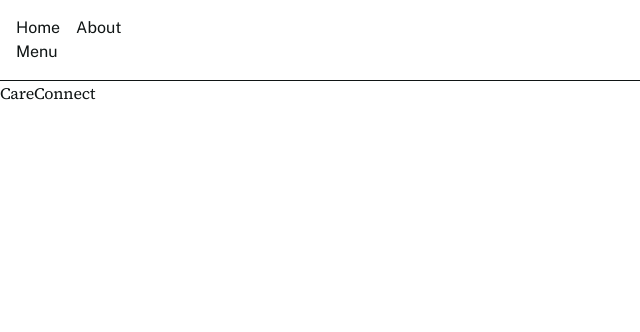
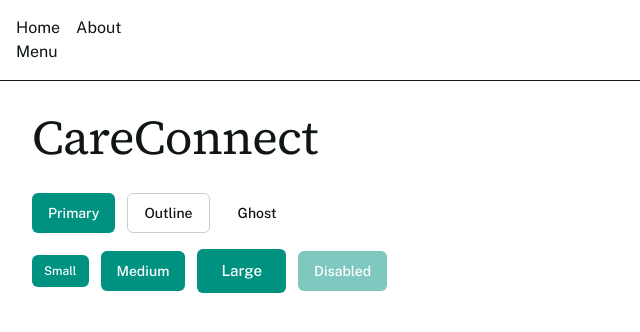
Before and after one commit to NalakaBandara/careconnect-web, a Next.js app: page / in a window 1280 px wide. Shown: the top 332 px of the page, without its empty margins (0-640 px from the left). Built offline with nearby package versions, Linux system fonts and the light colour scheme.

Commit message:
feat(ui): add Button and Input components

```diff
--- a/package.json
+++ b/package.json
@@ -9,9 +9,11 @@
     "lint": "eslint"
   },
   "dependencies": {
+    "jose": "^6.2.12",
     "next": "16.3.4",
     "react": "19.2.8",
-    "react-dom": "19.2.8"
+    "react-dom": "19.2.8",
+    "zod": "^4.6.2"
   },
   "devDependencies": {
     "@tailwindcss/postcss": "^4",
--- a/src/app/page.tsx
+++ b/src/app/page.tsx
@@ -1,7 +1,22 @@
+import Button from "@/components/Button";
+
 export default function Home() {
   return (
-    <main>
-      <h1>CareConnect</h1>
+    <main className="p-8">
+      <h1 className="text-5xl">CareConnect</h1>
+
+      <div className="mt-8 flex flex-wrap items-center gap-3">
+        <Button>Primary</Button>
+        <Button variant="outline">Outline</Button>
+        <Button variant="ghost">Ghost</Button>
+      </div>
+
+      <div className="mt-4 flex flex-wrap items-center gap-3">
+        <Button size="sm">Small</Button>
+        <Button size="md">Medium</Button>
+        <Button size="lg">Large</Button>
+        <Button disabled>Disabled</Button>
+      </div>
     </main>
   );
 }
--- /dev/null
+++ b/src/components/Button.tsx
@@ -0,0 +1,42 @@
+import type { ComponentProps } from "react";
+
+type Variant = "primary" | "outline" | "ghost";
+type Size = "sm" | "md" | "lg";
+
+type ButtonProps = ComponentProps<"button"> & {
+  variant?: Variant;
+  size?: Size;
+};
+
+// Shared by every button, whatever the variant.
+const base =
+  "inline-flex items-center justify-center gap-2 rounded-md font-medium " +
+  "transition-colors cursor-pointer " +
+  "focus-visible:outline-2 focus-visible:outline-offset-2 focus-visible:outline-primary " +
+  "disabled:pointer-events-none disabled:opacity-50";
+
+const variants: Record<Variant, string> = {
+  primary: "bg-primary text-white hover:bg-primary-hover",
+  outline: "border border-border-strong bg-background hover:bg-surface",
+  ghost: "hover:bg-surface",
+};
+
+const sizes: Record<Size, string> = {
+  sm: "h-8 px-3 text-xs",
+  md: "h-10 px-4 text-sm",
+  lg: "h-11 px-6 text-[0.95rem]",
+};
+
+export default function Button({
+  variant = "primary",
+  size = "md",
+  className = "",
+  ...props
+}: ButtonProps) {
+  return (
+    <button
+      className={`${base} ${variants[variant]} ${sizes[size]} ${className}`}
+      {...props}
+    />
+  );
+}
--- /dev/null
+++ b/src/components/Input.tsx
@@ -0,0 +1,18 @@
+import type { ComponentProps } from "react";
+
+type InputProps = ComponentProps<"input">;
+
+export default function Input({ className = "", ...props }: InputProps) {
+  return (
+    <input
+      className={
+        "h-10 w-full rounded-md border border-input bg-background px-3 text-sm " +
+        "placeholder:text-muted-foreground " +
+        "focus-visible:outline-2 focus-visible:outline-offset-2 focus-visible:outline-primary " +
+        "disabled:cursor-not-allowed disabled:opacity-50 " +
+        className
+      }
+      {...props}
+    />
+  );
+}
```
Also changed, not shown: 1 other file (tests, documents, lock files or other folders).
